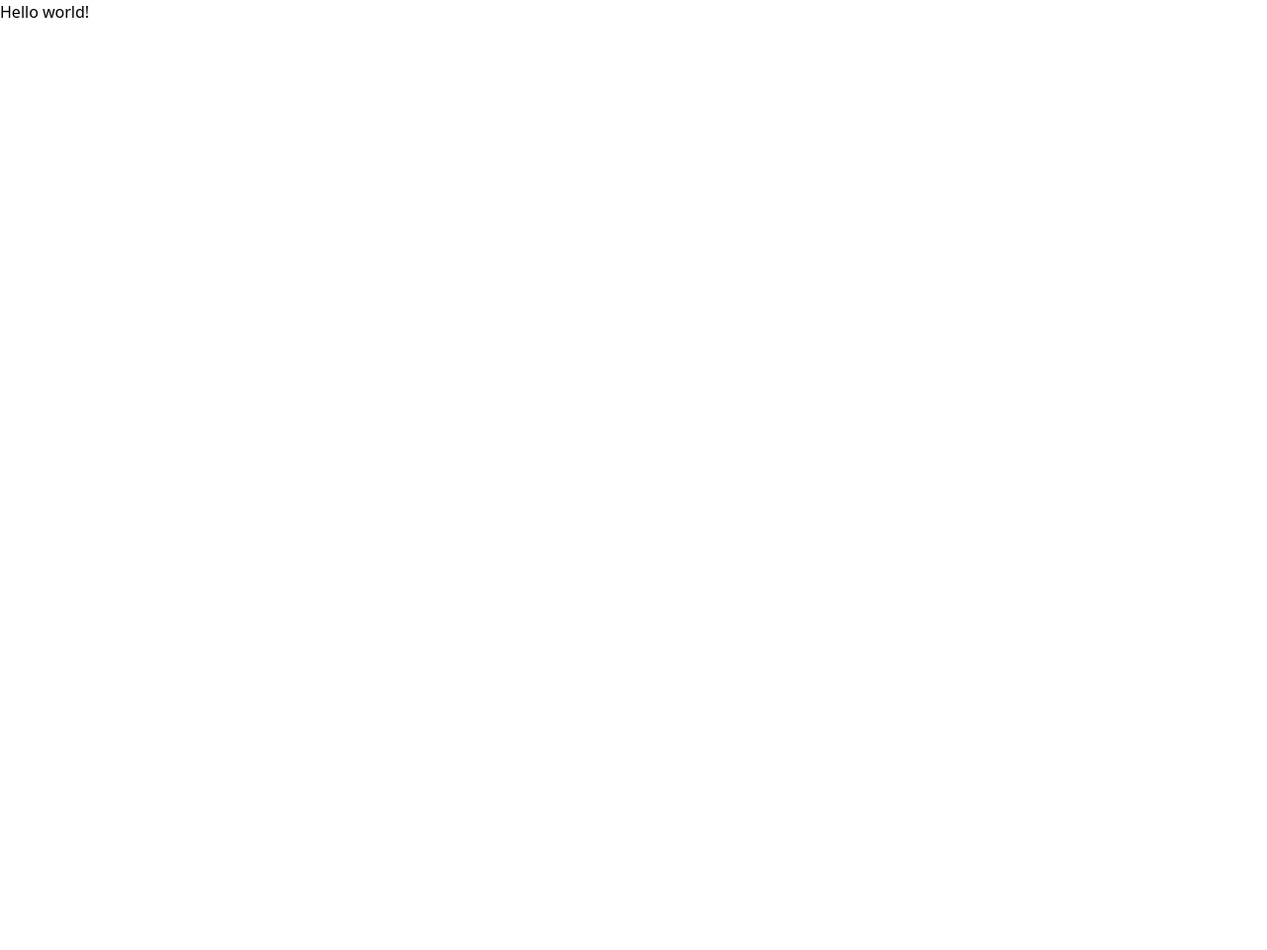
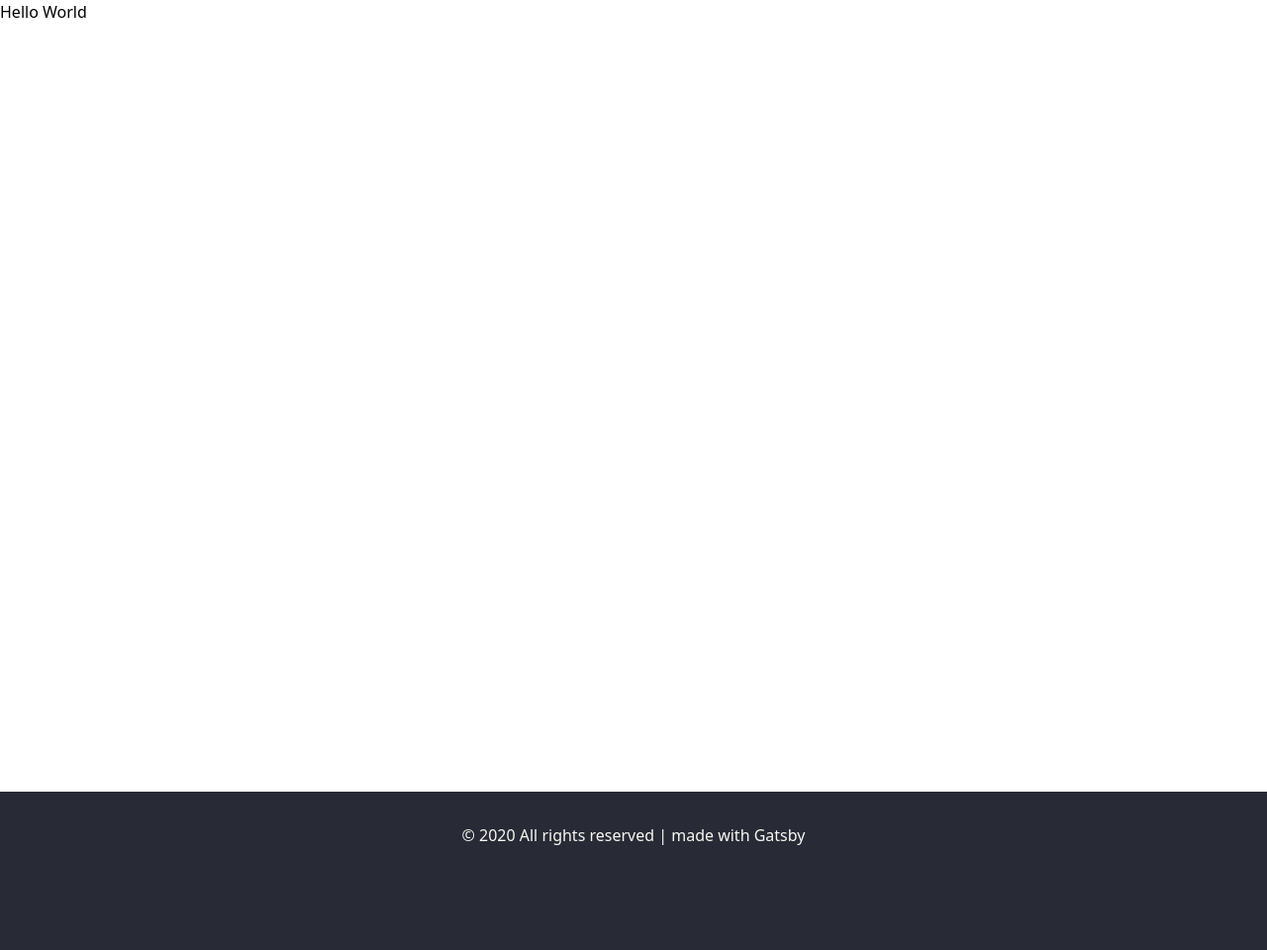
Before and after one commit to kelvin-mai/kelvinmai.io, a Gatsby site: page / in a window 1280 px wide. Shown: the whole page at 99% size. Before the commit the page ends 800 px from the top, so only its background shows below. Built offline with nearby package versions, Linux system fonts and the light colour scheme; Gatsby itself is replaced by a stand-in of ours.

Commit message:
added footer

```diff
--- a/gatsby-config.js
+++ b/gatsby-config.js
@@ -1,8 +1,8 @@
 module.exports = {
   siteMetadata: {
-    title: `Gatsby Default Starter`,
+    title: `Kelvin Mai`,
     description: `Kick off your next, great Gatsby project with this default starter. This barebones starter ships with the main Gatsby configuration files you might need.`,
-    author: `@gatsbyjs`,
+    author: `Kelvin Mai`,
   },
   plugins: [
     `gatsby-plugin-react-helmet`,
@@ -10,7 +10,7 @@ module.exports = {
       resolve: `gatsby-source-filesystem`,
       options: {
         name: `images`,
-        path: `${__dirname}/src/images`,
+        path: `${__dirname}/src/assets/images`,
       },
     },
     `gatsby-transformer-sharp`,
@@ -24,7 +24,7 @@ module.exports = {
         background_color: `#663399`,
         theme_color: `#663399`,
         display: `minimal-ui`,
-        icon: `src/images/gatsby-icon.png`, // This path is relative to the root of the site.
+        icon: `src/assets/images/me.jpg`, // This path is relative to the root of the site.
       },
     },
     // this (optional) plugin enables Progressive Web App + Offline functionality
--- /dev/null
+++ b/src/components/footer.tsx
@@ -0,0 +1,10 @@
+import React from 'react';
+
+export const Footer = () => (
+  <footer className='h-40 bg-black text-white flex flex-col'>
+    <h4 className='text-center mt-8'>
+      © {new Date().getFullYear()} All rights reserved | made with{' '}
+      <a href='https://www.gatsbyjs.org'>Gatsby</a>{' '}
+    </h4>
+  </footer>
+);
--- a/src/pages/index.tsx
+++ b/src/pages/index.tsx
@@ -1,12 +1,16 @@
 import React from 'react';
 
 import { SEO } from '../components/seo';
+import { Footer } from '../components/footer';
 
 const IndexPage = () => (
-  <main>
-    <SEO title='Home' />
-    <h1>Hello world!</h1>
-  </main>
+  <>
+    <main className='h-screen'>
+      <SEO title='Home' />
+      <h1>Hello World</h1>
+    </main>
+    <Footer />
+  </>
 );
 
 export default IndexPage;
--- /dev/null
+++ b/src/types.d.ts
@@ -0,0 +1,4 @@
+declare module '*.jpg' {
+  const content: string;
+  export default content;
+}
--- a/tailwind.config.js
+++ b/tailwind.config.js
@@ -1,7 +1,19 @@
 module.exports = {
   theme: {
+    colors: {
+      black: '#282a36',
+      white: '#f8f8f2',
+      dark: '#6272a4',
+      cyan: '#8be9fd',
+      green: '#50fa7b',
+      orange: '#ffb86c',
+      pink: '#ff79c6',
+      purple: '#bd93f9',
+      red: '#ff5555',
+      yellow: '#f1fa8c',
+    },
     extend: {},
   },
   variants: {},
   plugins: [],
-}
+};
```
Also changed, not shown: src/assets/images/me.jpg (added).
